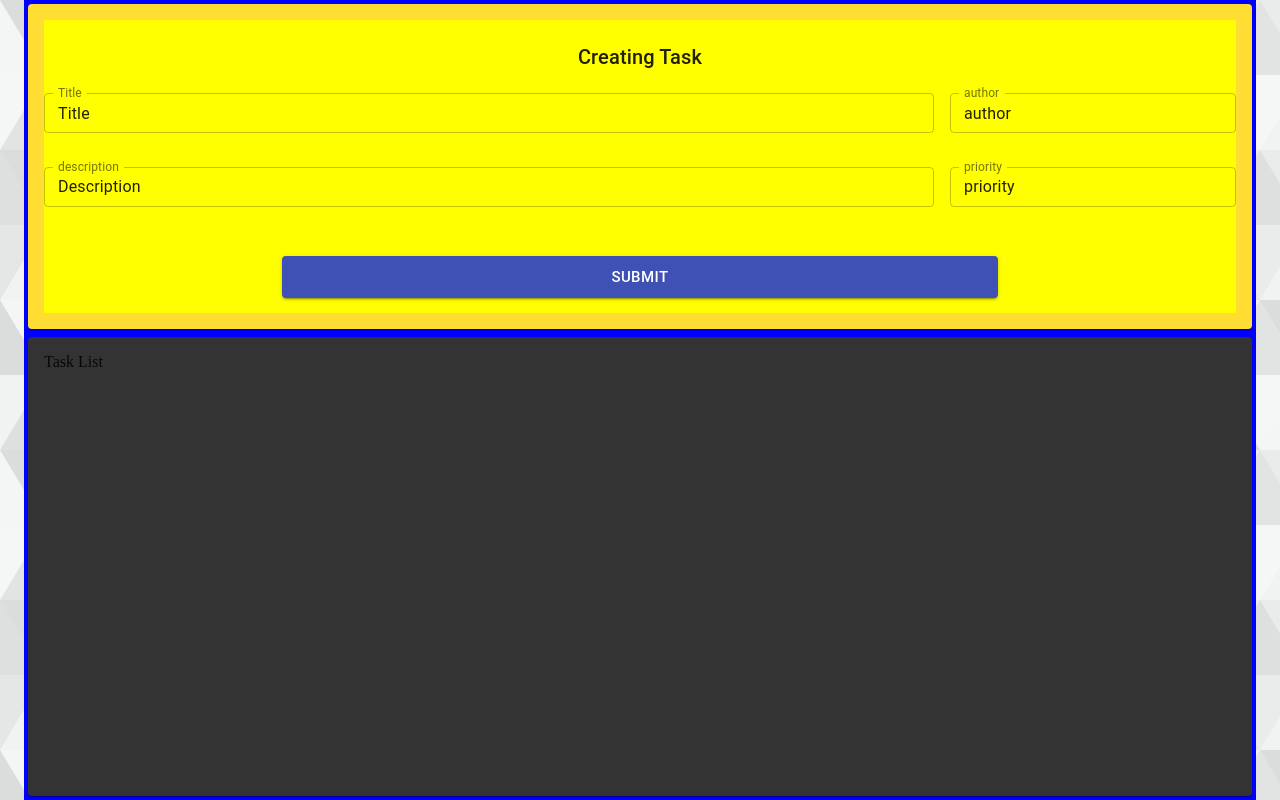
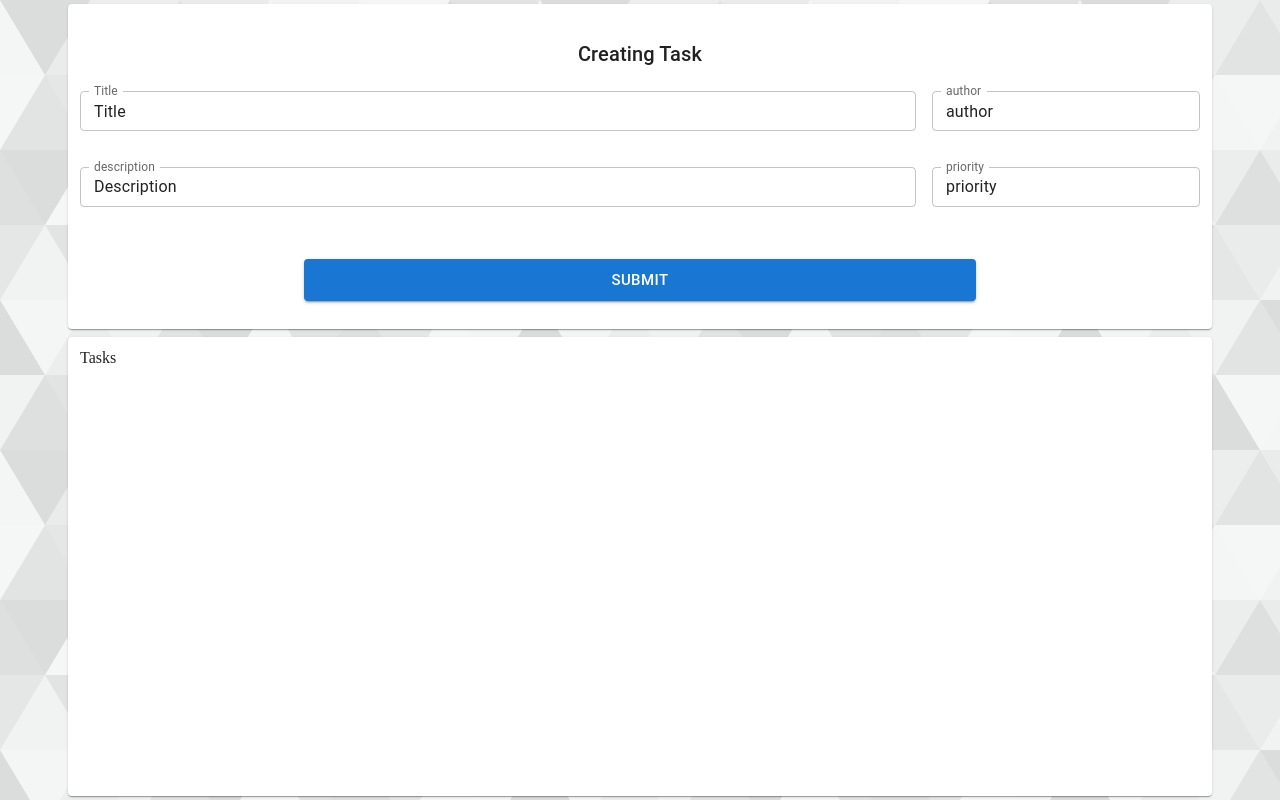
Before and after one commit to ManojPrabhakar-dev/BugLogger, a React (Create React App) app in the folder client/: page / in a window 1280 px wide. Built offline with nearby package versions, Linux system fonts and the light colour scheme.

Commit message:
updated to MUI5

```diff
--- a/client/package.json
+++ b/client/package.json
@@ -3,8 +3,10 @@
   "version": "0.1.0",
   "private": true,
   "dependencies": {
-    "@material-ui/core": "^4.12.3",
-    "@material-ui/icons": "^4.11.2",
+    "@emotion/react": "^11.7.1",
+    "@emotion/styled": "^11.6.0",
+    "@mui/icons-material": "^5.2.5",
+    "@mui/material": "^5.2.7",
     "@testing-library/jest-dom": "^5.16.1",
     "@testing-library/react": "^12.1.2",
     "@testing-library/user-event": "^13.5.0",
--- a/client/src/App.js
+++ b/client/src/App.js
@@ -1,5 +1,5 @@
 import React from "react";
-import { Container } from "@material-ui/core";
+import { Container } from "@mui/material";
 import { BrowserRouter, Routes, Route } from "react-router-dom";
 
 import Home from "./components/Home";
--- a/client/src/components/Form/CreateTask.js
+++ b/client/src/components/Form/CreateTask.js
@@ -1,22 +1,35 @@
 import React from "react";
-import {
-  Container,
-  TextField,
-  Button,
-  Typography,
-  Paper,
-  Box,
-  Grid,
-} from "@material-ui/core";
-import useStyles from "./styles";
+import { TextField, Button, Typography, Paper, Box, Grid } from "@mui/material";
 
 const CreateTask = () => {
-  const classes = useStyles();
   return (
-    <Paper className={`${classes.paper}`}>
-      <form autoComplete="off" noValidate className={`${classes.form}`}>
-        {/* <Box className={`${classes.form}`}> */}
-        <Typography variant="h6" className={`${classes.heading}`}>
+    <Paper
+      sx={{
+        padding: "12px",
+        gridRow: "span 5",
+        margin: "4px",
+        // backgroundColor: "#fd3",
+      }}
+    >
+      <Box
+        component="form"
+        sx={{
+          display: "grid",
+          gridTemplateRows: "repeat(4,1fr)",
+          height: "100%",
+          // backgroundColor: "yellow",
+        }}
+        autoComplete="off"
+        noValidate
+      >
+        <Typography
+          variant="h6"
+          sx={{
+            display: "flex",
+            justifyContent: "center",
+            alignItems: "center",
+          }}
+        >
           {"Creating Task"}
         </Typography>
         <Grid container spacing={2}>
@@ -64,7 +77,7 @@ const CreateTask = () => {
           </Grid>
         </Grid>
         <Button
-          className={`${classes.buttonSubmit}`}
+          sx={{ margin: "auto", width: "60%" }}
           variant="contained"
           color="primary"
           size="large"
@@ -72,8 +85,7 @@ const CreateTask = () => {
         >
           Submit
         </Button>
-        {/* </Box> */}
-      </form>
+      </Box>
     </Paper>
   );
 };
--- a/client/src/components/Form/styles.js
+++ b/client/src/components/Form/styles.js
@@ -1,35 +1,18 @@
-import { makeStyles } from "@material-ui/core/styles";
+import { makeStyles } from "@mui/material/styles";
 
 export default makeStyles((theme) => ({
   paper: {
     padding: theme.spacing(2),
-    backgroundColor: "#fd3",
     gridRow: "span 5",
     margin: "4px",
-    // height: "100%",
-    // display: "flex",
-    // flexDirection: "column",
+    // backgroundColor: "#fd3",
   },
-  // span2: {
-  //   gridRow: "span 2",
-  // },
-  // span3: {
-  //   gridRow: "span 3",
-  // },
-  // span4: {
-  //   gridRow: "span 4",
-  // },
   form: {
-    backgroundColor: "yellow",
+    // backgroundColor: "yellow",
     display: "grid",
     gridTemplateRows: "repeat(4,1fr)",
     height: "100%",
   },
-  // item1: { display: "flex", margin: "0.6rem 1rem" },
-  // fileInput: {
-  //   width: "97%",
-  //   margin: "10px 0",
-  // },
   heading: {
     display: "flex",
     justifyContent: "center",
@@ -40,7 +23,4 @@ export default makeStyles((theme) => ({
     margin: "auto",
     width: "60%",
   },
-  // mr: {
-  //   marginRight: "1rem",
-  // },
 }));
--- a/client/src/components/Home.js
+++ b/client/src/components/Home.js
@@ -1,21 +1,19 @@
 import React from "react";
-import {
-  Container,
-  Box,
-  Grid,
-  Button,
-  Typography,
-  Paper,
-} from "@material-ui/core";
-import useStyles from "./styles";
+import { Box } from "@mui/material";
 import CreateTask from "./Form/CreateTask";
 import Tasks from "./Tasks/Tasks";
 
+const layoutTop = {
+  height: "100%",
+  display: "grid",
+  gridTemplateRows: "repeat(12,1fr)",
+  // backgroundColor: "blue",
+};
+
 const Home = () => {
-  const classes = useStyles();
   return (
     <Box sx={{ height: "100vh", width: "100%" }}>
-      <Box className={classes.layoutTop}>
+      <Box sx={layoutTop}>
         <CreateTask />
         <Tasks />
       </Box>
--- a/client/src/components/Tasks/Tasks.js
+++ b/client/src/components/Tasks/Tasks.js
@@ -1,10 +1,12 @@
 import React from "react";
-import { Container, Button, Typography, Paper } from "@material-ui/core";
-import useStyles from "./styles";
+import { Paper } from "@mui/material";
 
 const Tasks = () => {
-  const classes = useStyles();
-  return <Paper className={classes.paper}>Task List</Paper>;
+  return (
+    <Paper sx={{ padding: "12px", gridRow: "span 7", margin: "4px" }}>
+      Tasks
+    </Paper>
+  );
 };
 
 export default Tasks;
--- a/client/src/components/Tasks/styles.js
+++ b/client/src/components/Tasks/styles.js
@@ -3,8 +3,8 @@ import { makeStyles } from "@material-ui/core/styles";
 export default makeStyles((theme) => ({
   paper: {
     padding: theme.spacing(2),
-    backgroundColor: "#333",
     gridRow: "span 7",
     margin: "4px",
+    // backgroundColor: "#333",
   },
 }));
--- a/client/src/components/styles.js
+++ b/client/src/components/styles.js
@@ -1,21 +1,11 @@
 import { makeStyles } from "@material-ui/core/styles";
 
 export default makeStyles((theme) => ({
-  // paper: {
-  //   padding: theme.spacing(2),
-  //   backgroundColor: "#333",
-  // },
   layoutTop: {
     height: "100%",
-    backgroundColor: "blue",
     display: "grid",
     gridTemplateRows: "repeat(12,1fr)",
+    // backgroundColor: "blue",
     // gridGap: 1,
   },
-  // layout1: {
-  //   gridRow: "span 4",
-  // },
-  // layout2: {
-  //   gridRow: "span 8",
-  // },
 }));
```
Also changed, not shown: client/src/index.css (+5 -0 lines), 1 other file (tests, documents, lock files or other folders).
